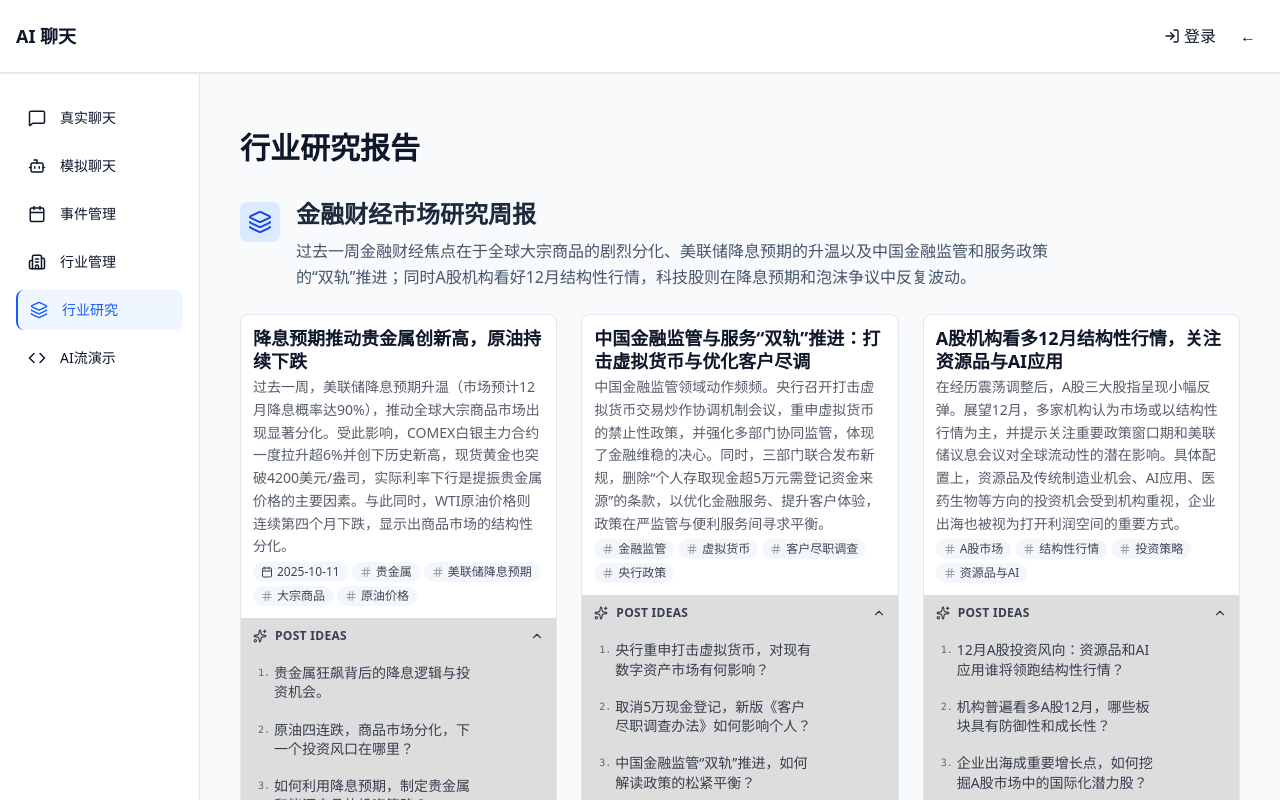
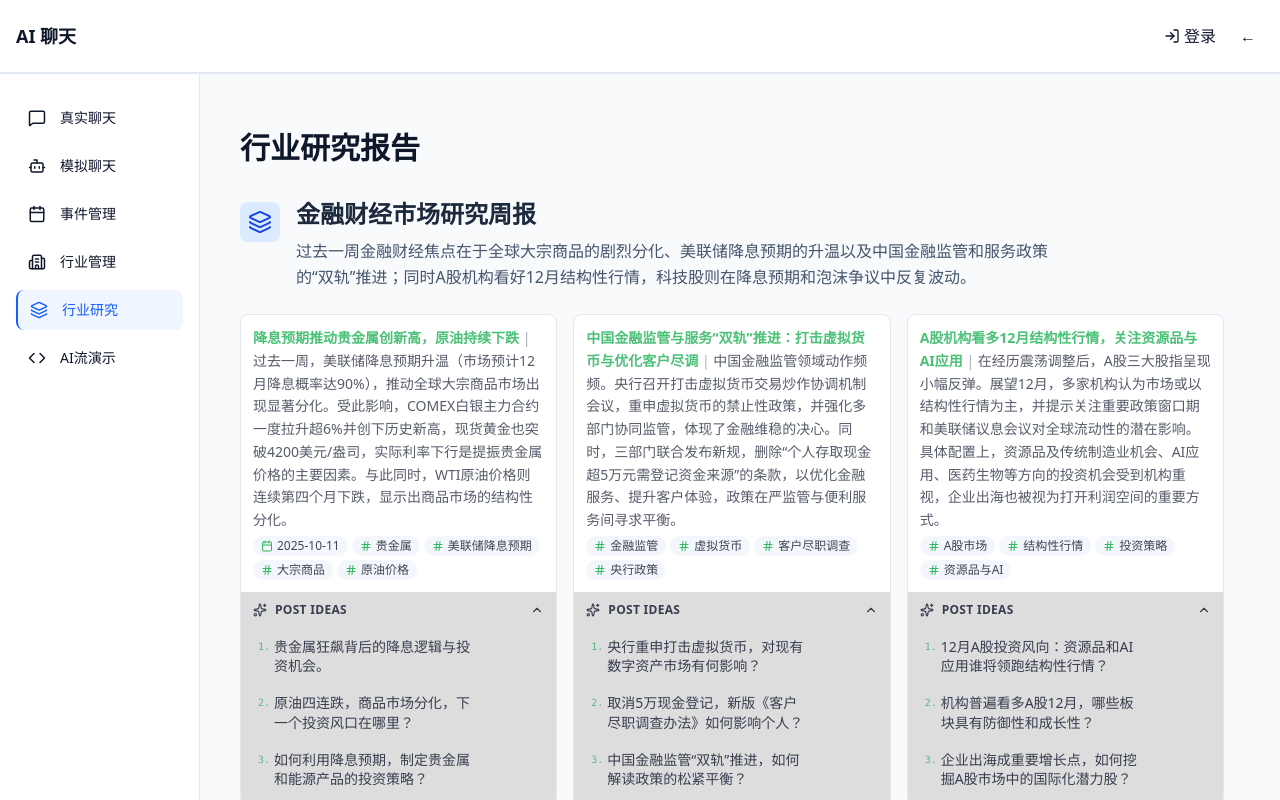
Before and after one commit to watert/ai-sdk-web, a React (Vite) app: page /industry-research in a window 1280 px wide. Built offline with nearby package versions, Linux system fonts and the light colour scheme; no server answers.

Commit message:
style(组件): 调整灵感卡片样式和间距
- 缩小卡片之间的间距从gap-6改为gap-4
- 重构灵感卡片布局，将标题移入内容区并添加绿色强调
- 统一使用绿色主题色替换原有蓝色
- 优化列表项序号和标签的视觉效果

```diff
--- a/src/components/IndustryResearchGroup.tsx
+++ b/src/components/IndustryResearchGroup.tsx
@@ -29,7 +29,7 @@ const ResearchGroup: React.FC<ResearchGroupProps> = ({ data, onGenerate }) => {
         </div>
       </div>
 
-      <div className="flex flex-wrap gap-6">
+      <div className="flex flex-wrap gap-4">
         {data.inspirations.map((item, index) => (
           <InspirationItem
             key={index}
--- a/src/components/InspirationItem.tsx
+++ b/src/components/InspirationItem.tsx
@@ -30,15 +30,18 @@ const InspirationItem: React.FC<InspirationItemProps> = ({ data, onGenerate, cla
   return (
     <div className={`bg-white hover:shadow-md transition-shadow duration-300 rounded-lg border border-slate-200 flex flex-col h-full ${className || ''} dark:bg-slate-800 dark:border-slate-700 dark:hover:shadow-xl text-slate-900 dark:text-white`}>
       {/* Card Header */}
-      <div className="p-3 pb-1 border-slate-100 flex justify-between items-start gap-4 dark:border-slate-700">
+      {/* <div className="p-3 pb-1 border-slate-100 flex justify-between items-start gap-4 dark:border-slate-700">
         <h3 className="text-lg font-semibold leading-tight">
           {data.title}
         </h3>
-      </div>
+      </div> */}
 
       {/* Card Body */}
-      <div className="p-3 pt-0 grow">
-        <p className="text-sm leading-relaxed mb-1 opacity-70">
+      <div className="p-3 grow">
+        <p className="text-sm leading-relaxed leading-5 mb-1 opacity-70">
+
+          <b className='text-green-600 dark:text-green-400 leading-5'>{data.title}</b>
+          <span className='opacity-50'>{' | '}</span>
           {data.content}
         </p>
 
@@ -49,7 +52,7 @@ const InspirationItem: React.FC<InspirationItemProps> = ({ data, onGenerate, cla
             <span
               className="inline-flex items-center px-2 py-0.5 rounded-full text-xs font-medium bg-slate-100 dark:bg-slate-700 opacity-80"
             >
-              <Calendar className="w-3 h-3 mr-1" />
+              <Calendar className="text-green-600 dark:text-green-400 w-3 h-3 mr-1" />
               <span>{data.date}</span>
             </span>
           )}
@@ -58,7 +61,7 @@ const InspirationItem: React.FC<InspirationItemProps> = ({ data, onGenerate, cla
               key={idx}
               className="inline-flex items-center px-2 py-0.5 rounded-full text-xs font-medium bg-slate-100 dark:bg-slate-700 opacity-80"
             >
-              <Hash className="w-3 h-3 mr-1 opacity-50" />
+              <Hash className="w-3 h-3 mr-1 text-green-600 dark:text-green-400" />
               {tag}
             </span>
           ))}
@@ -85,7 +88,7 @@ const InspirationItem: React.FC<InspirationItemProps> = ({ data, onGenerate, cla
                 key={idx}
                 className="post-idea-item group hover:bg-[#FFFFFF11] flex items-start gap-1 p-2 rounded border border-transparent transition-all relative dark:bg-slate-750"
               >
-                 <div className="mt-0.5 min-w-[12px] text-[10px] font-mono opacity-60">
+                 <div className="mt-0.5 min-w-[12px] text-[10px] font-mono opacity-60 text-green-600 dark:text-green-400">
                   {idx + 1}.
                 </div>
                 <p className="text-sm leading-snug grow pr-16 opacity-80">
@@ -100,7 +103,7 @@ const InspirationItem: React.FC<InspirationItemProps> = ({ data, onGenerate, cla
                         onGenerate({ postIdea: idea, inspiration: data });
                       }
                     }}
-                    className="p-1 text-blue-600 rounded-md border cursor-pointer opacity-80 hover:opacity-100 transition-opacity"
+                    className="p-1 text-green-600 dark:text-green-400 rounded-md border cursor-pointer opacity-80 hover:opacity-100 transition-opacity"
                     title="Generate Post"
                   >
                     <Wand2 className="w-3.5 h-3.5" />
```
